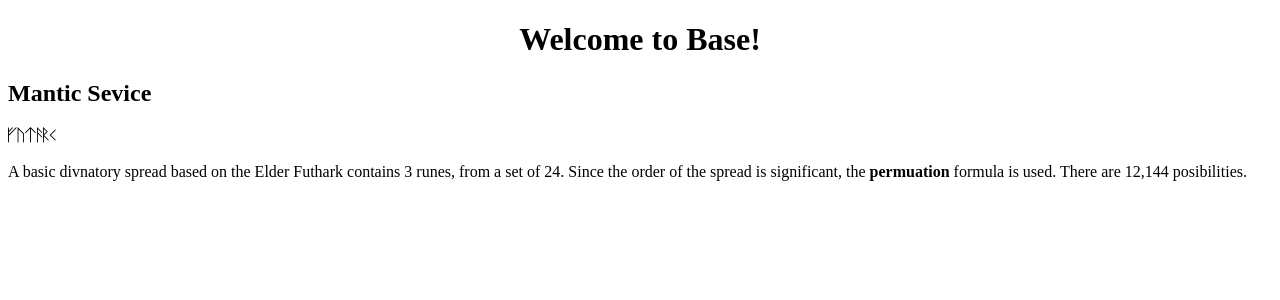
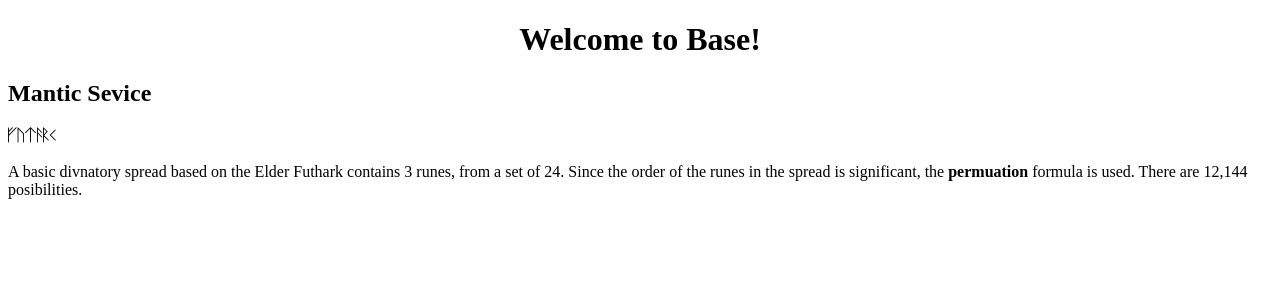
Before and after one commit to forthmedia/base, an Angular app: page / in a window 1280 px wide. Shown: the top 300 px of the page. Built offline with nearby package versions, Linux system fonts and the light colour scheme.

Commit message:
Explanation.

```diff
--- a/src/app/test-bed/test-bed.component.html
+++ b/src/app/test-bed/test-bed.component.html
@@ -2,7 +2,7 @@
 <span class="futhark">futarc</span>
 <p>
   A basic divnatory spread based on the Elder Futhark
-  contains 3 runes, from a set of 24. Since the order
-  of the spread is significant, the <strong>permuation</strong> formula
+  contains 3 runes, from a set of 24. Since the order of the runes in
+  the spread is significant, the <strong>permuation</strong> formula
   is used. There are {{posibilities | number}} posibilities.
 </p>
```
